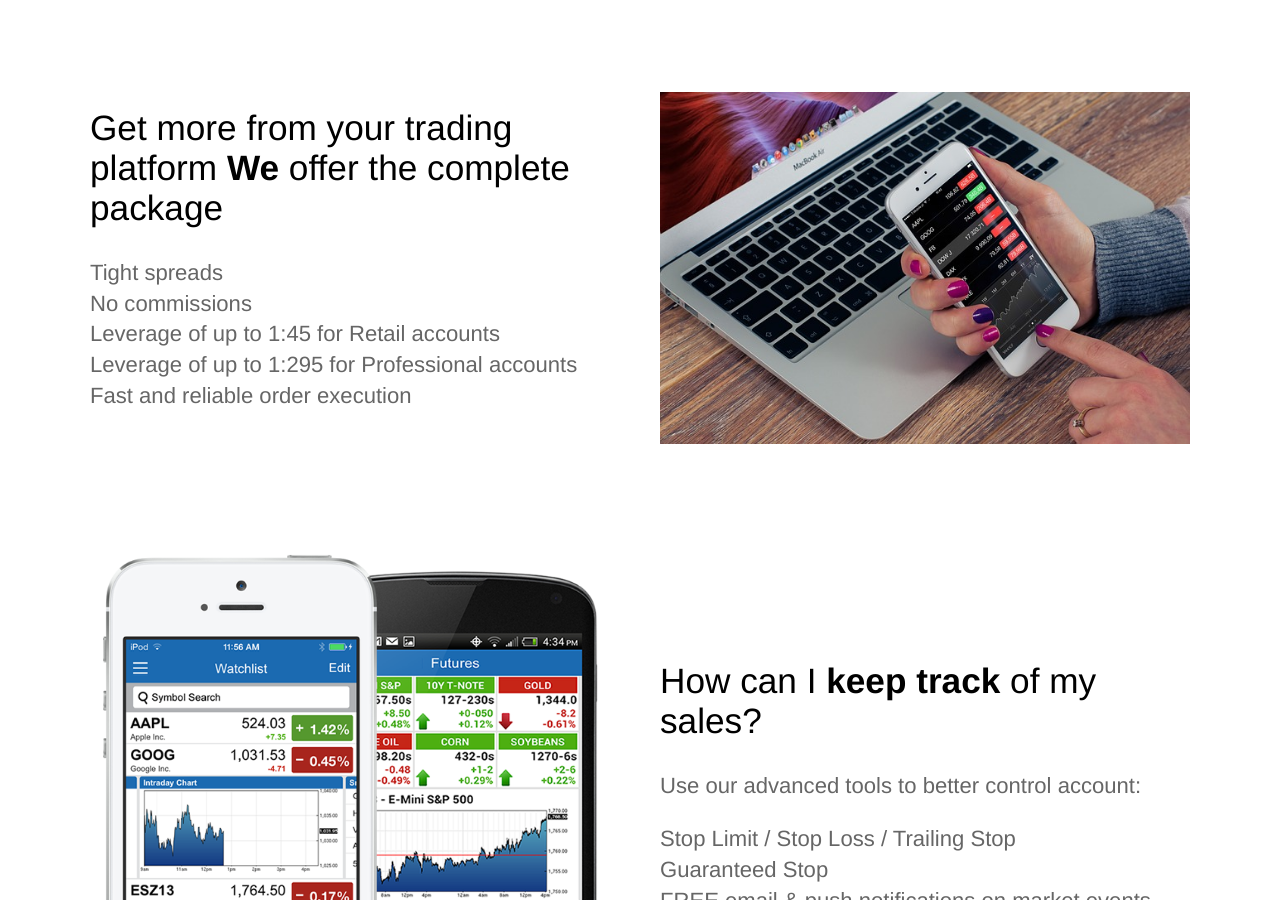
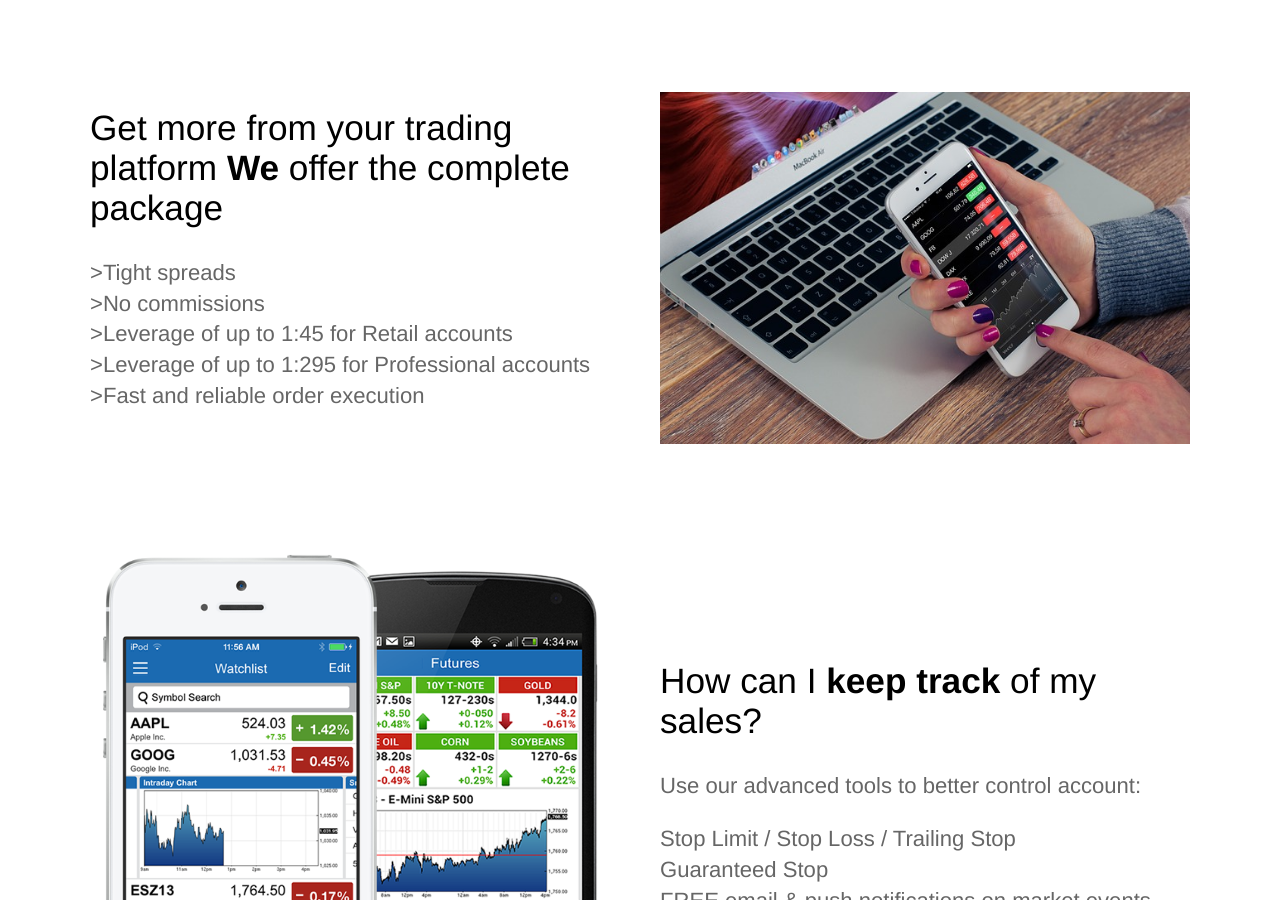
Before and after one commit to GOLDTRADERS/temp.github.io, a Jekyll site: the page built from index.html, in a window 1280 px wide and 900 px high, scrolled down 453 px. Built offline with Jekyll 4.4.1, drawn with Linux system fonts in a browser that asks for light colours.

```diff
--- a/index.html
+++ b/index.html
@@ -15,11 +15,11 @@ description: Trade with one of the UK's No. 1 Gold Trader
 		<div class="container flex">
 			<div class="text editable">
 				<h2>Get more from your trading platform <strong>We</strong> offer the complete package</h2>
-				<p>Tight spreads</br>
-				No commissions</br>
-				Leverage of up to 1:45 for Retail accounts</br>
-				Leverage of up to 1:295 for Professional accounts</br>
-				Fast and reliable order execution</p>
+				<p>>Tight spreads</br>
+				>No commissions</br>
+				>Leverage of up to 1:45 for Retail accounts</br>
+				>Leverage of up to 1:295 for Professional accounts</br>
+				>Fast and reliable order execution</p>
 			</div>
 			<div class="image">
 				<img src="/images/trade.jpg" alt="Screenshot"/>
```
